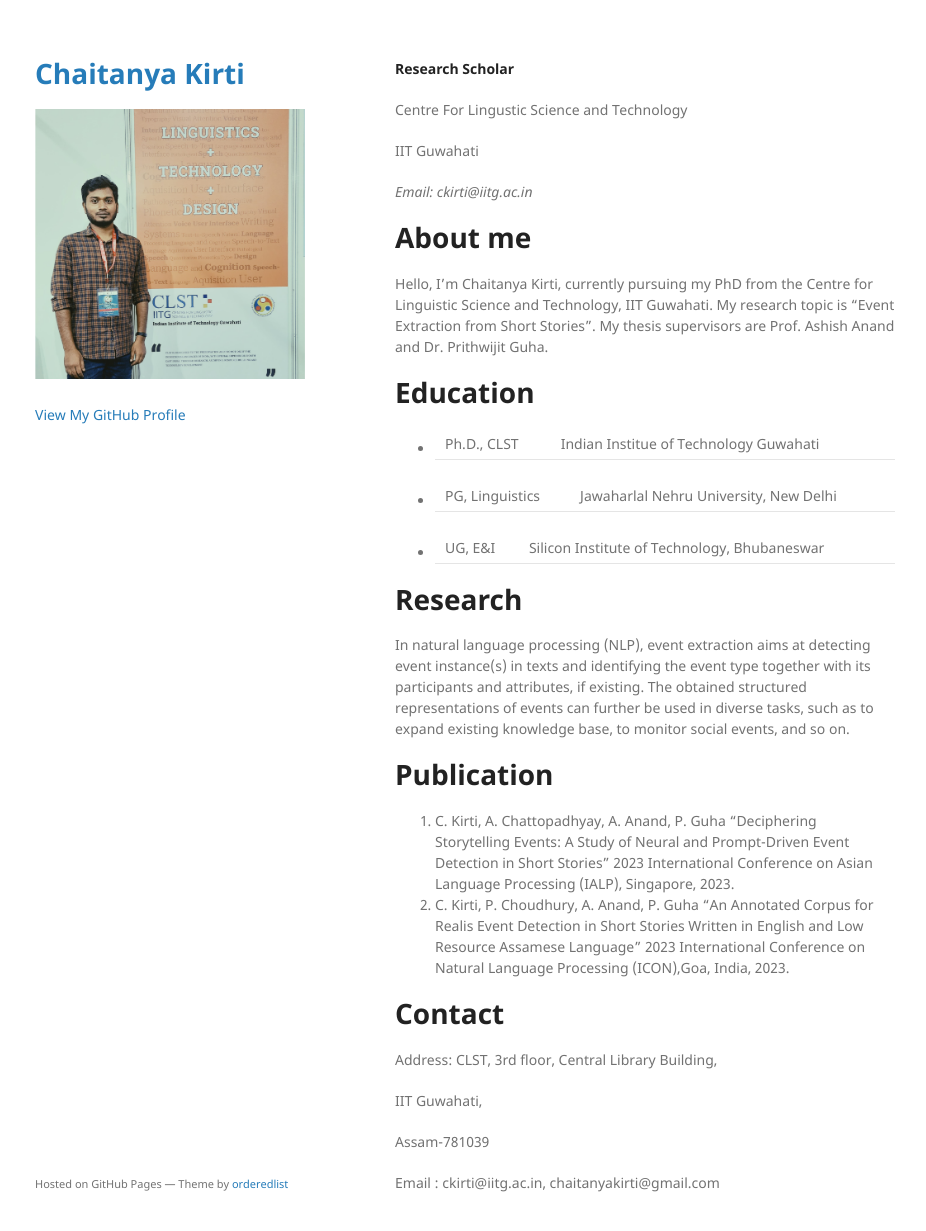
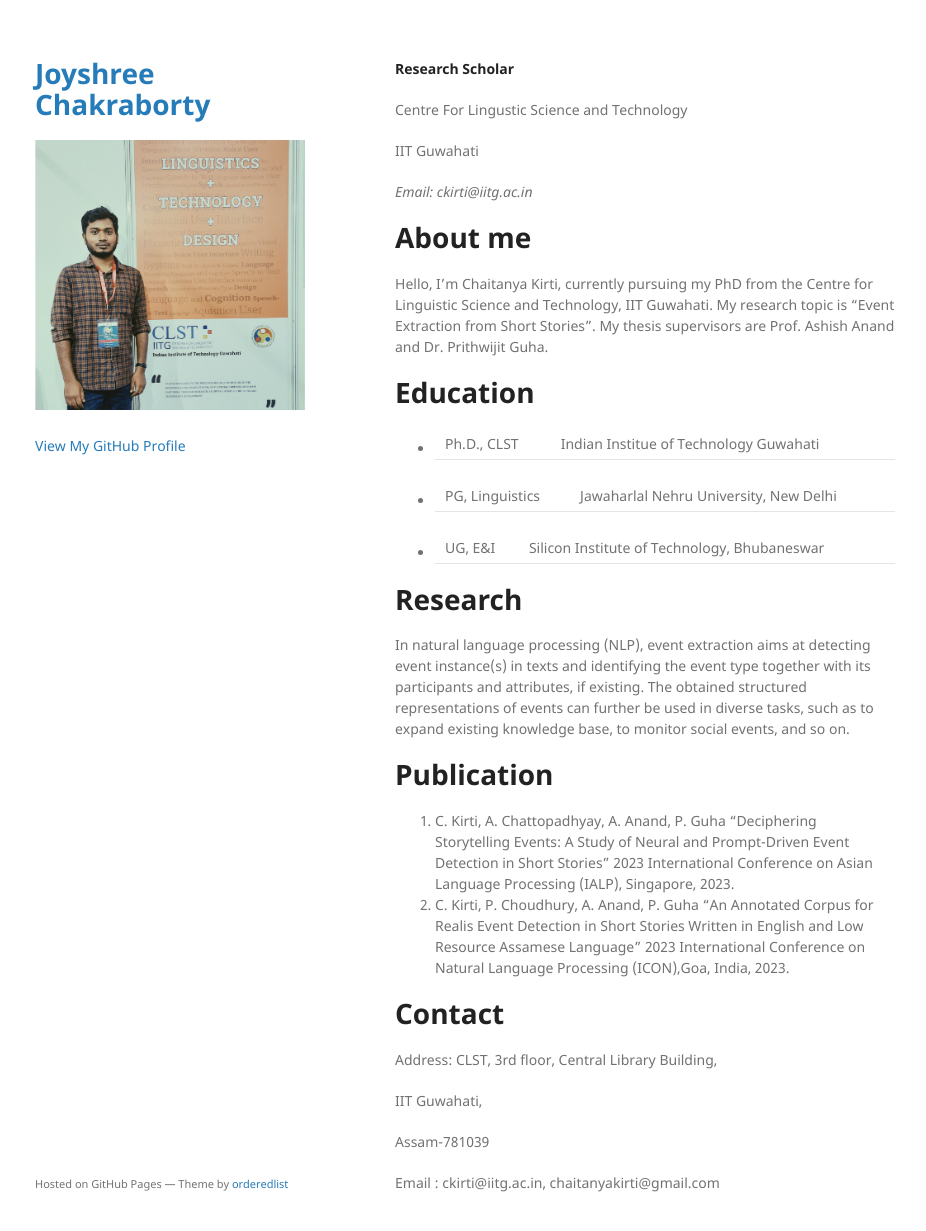
Before and after one commit to Joyshree658/Joyshree658.github.io, a Jekyll site: the page built from index.md, in a window 1280 px wide and 1263 px high. Shown: the top 1231 px of the window, without its empty margins (175-1101 px from the left). Built offline with Jekyll 4.4.1, drawn with Linux system fonts in a browser that asks for light colours; the repository's description, which GitHub fills in, is left out.

Commit message:
Update _config.yml

```diff
--- a/_config.yml
+++ b/_config.yml
@@ -1,4 +1,4 @@
-title: Chaitanya Kirti
+title: Joyshree Chakraborty
 logo: assets/img/pic.jpeg
 # description:
 show_downloads: False
```
